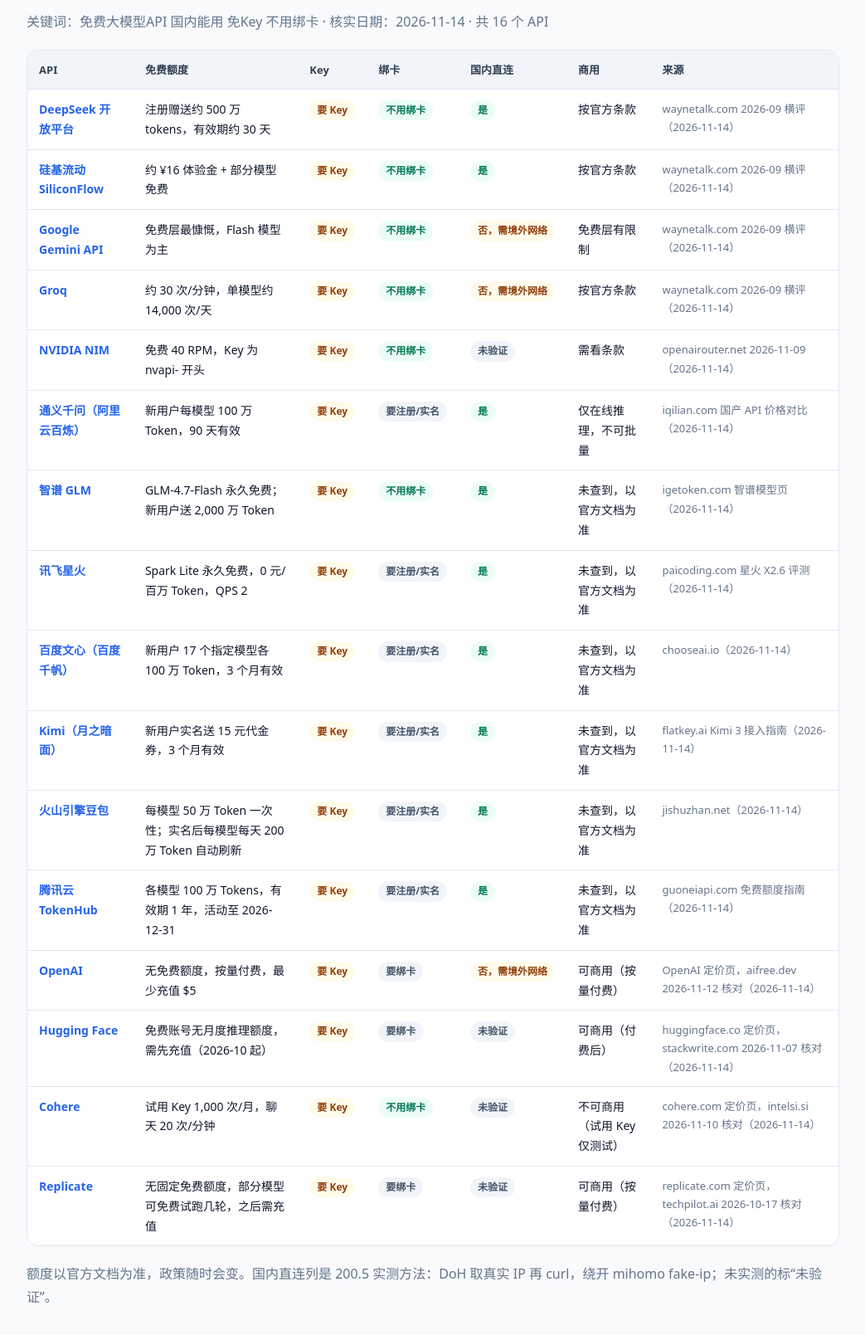
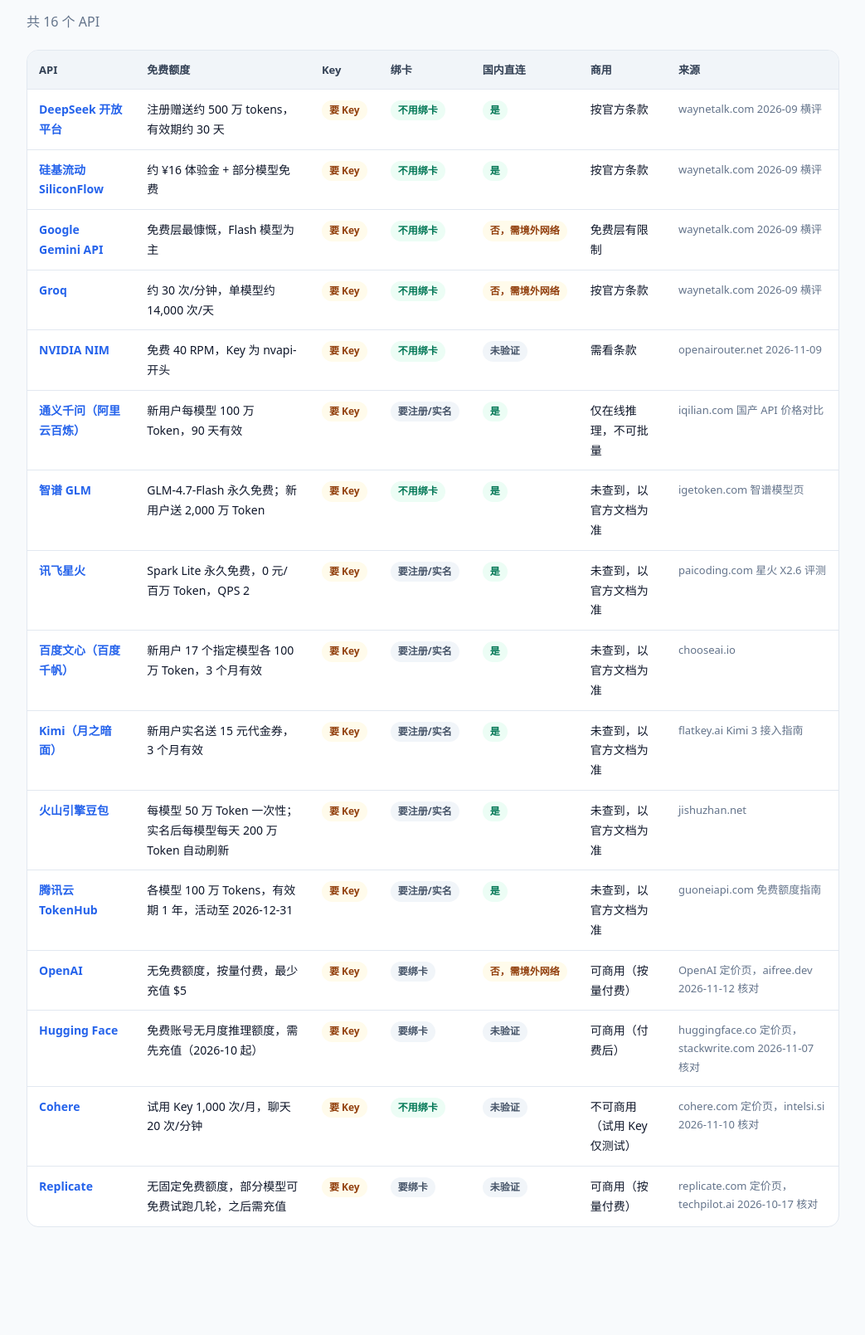
Before and after one commit to kofwj/free-api-directory, an Astro site: page /llm in a window 1280 px wide. Shown: the part 169-1778 px from the top of the page at 83% size, without its empty margins (118-1161 px from the left). After the commit the page ends 1716 px from the top, so only its background shows below. Built offline with nearby package versions, Linux system fonts and the light colour scheme; Astro itself is replaced by a stand-in of ours.

Commit message:
Cut repeated filler: fix 5->8, drop disclaimers/keywords/verify dates

```diff
--- a/src/pages/[slug].astro
+++ b/src/pages/[slug].astro
@@ -15,10 +15,10 @@ const badge = (v: string) => {
   return ['grey', v];
 };
 ---
-<Layout title={`${cat.title} — 免费额度 / 绑卡 / 国内直连对比`} description={`${cat.title}：${cat.keyword}。免费额度、要不要 Key、绑卡、国内直连、能不能商用，一张表讲清。`}>
+<Layout title={`${cat.title} — 免费额度对比`} description={`${cat.title}对比：免费额度、Key、绑卡、国内直连、商用。`}>
 <p class="back"><a href="/">← 回首页</a></p>
 <h1 style="font-size:32px;margin:8px 0">{cat.title}</h1>
-<p class="section-note">关键词：{cat.keyword} · 核实日期：{data.updated} · 共 {cat.items.length} 个 API</p>
+<p class="section-note">共 {cat.items.length} 个 API</p>
 <div class="table-wrap"><table>
 <thead><tr><th>API</th><th>免费额度</th><th>Key</th><th>绑卡</th><th>国内直连</th><th>商用</th><th>来源</th></tr></thead>
 <tbody>
@@ -30,10 +30,9 @@ const badge = (v: string) => {
 <td><span class={`badge ${badge(i.card)[0]}`}>{badge(i.card)[1]}</span></td>
 <td><span class={`badge ${badge(i.china_direct)[0]}`}>{badge(i.china_direct)[1]}</span></td>
 <td>{i.commercial}</td>
-<td style="color:#64748b;font-size:13px">{i.source}（{i.verified}）</td>
+<td style="color:#64748b;font-size:13px">{i.source}</td>
 </tr>
 ))}
 </tbody>
 </table></div>
-<p class="section-note">额度以官方文档为准，政策随时会变。国内直连列是 200.5 实测方法：DoH 取真实 IP 再 curl，绕开 mihomo fake-ip；未实测的标“未验证”。</p>
 </Layout>
```
